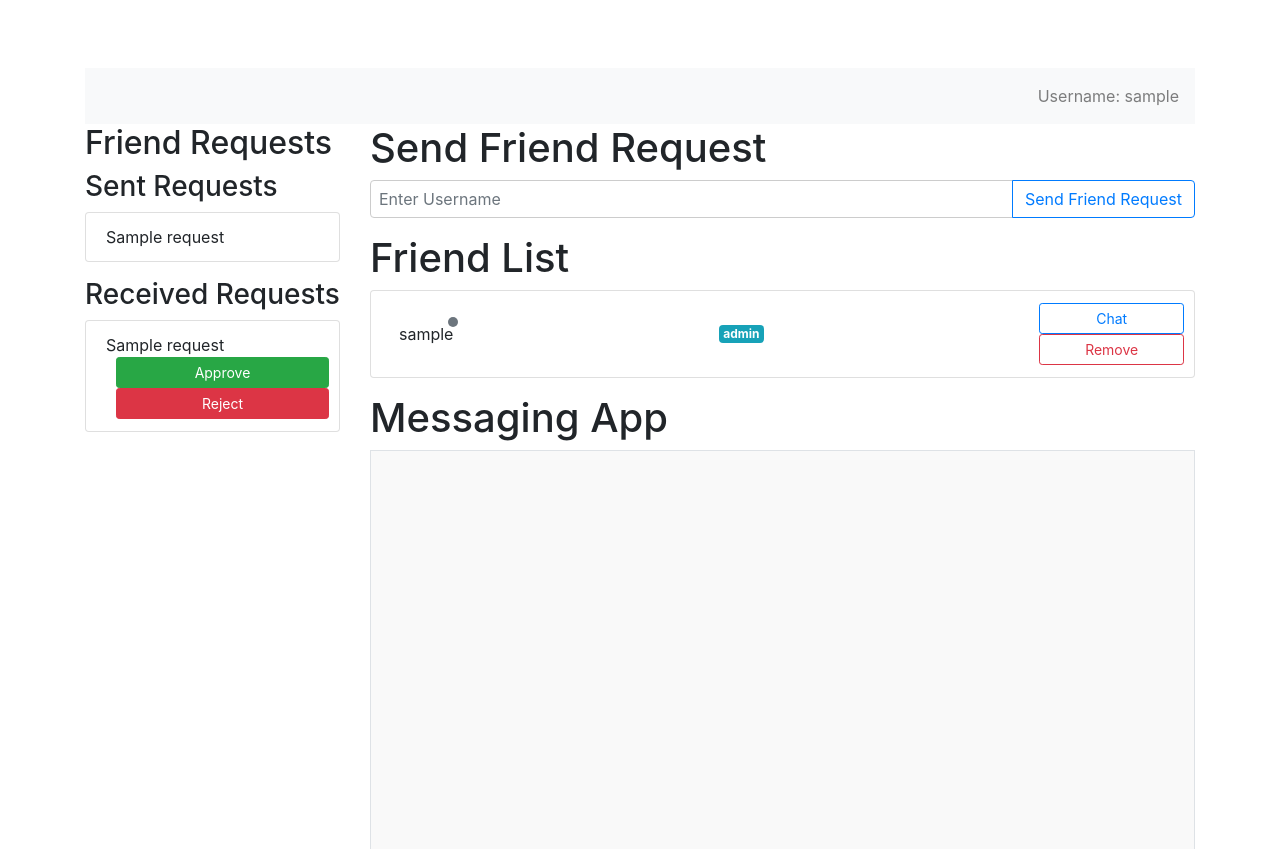
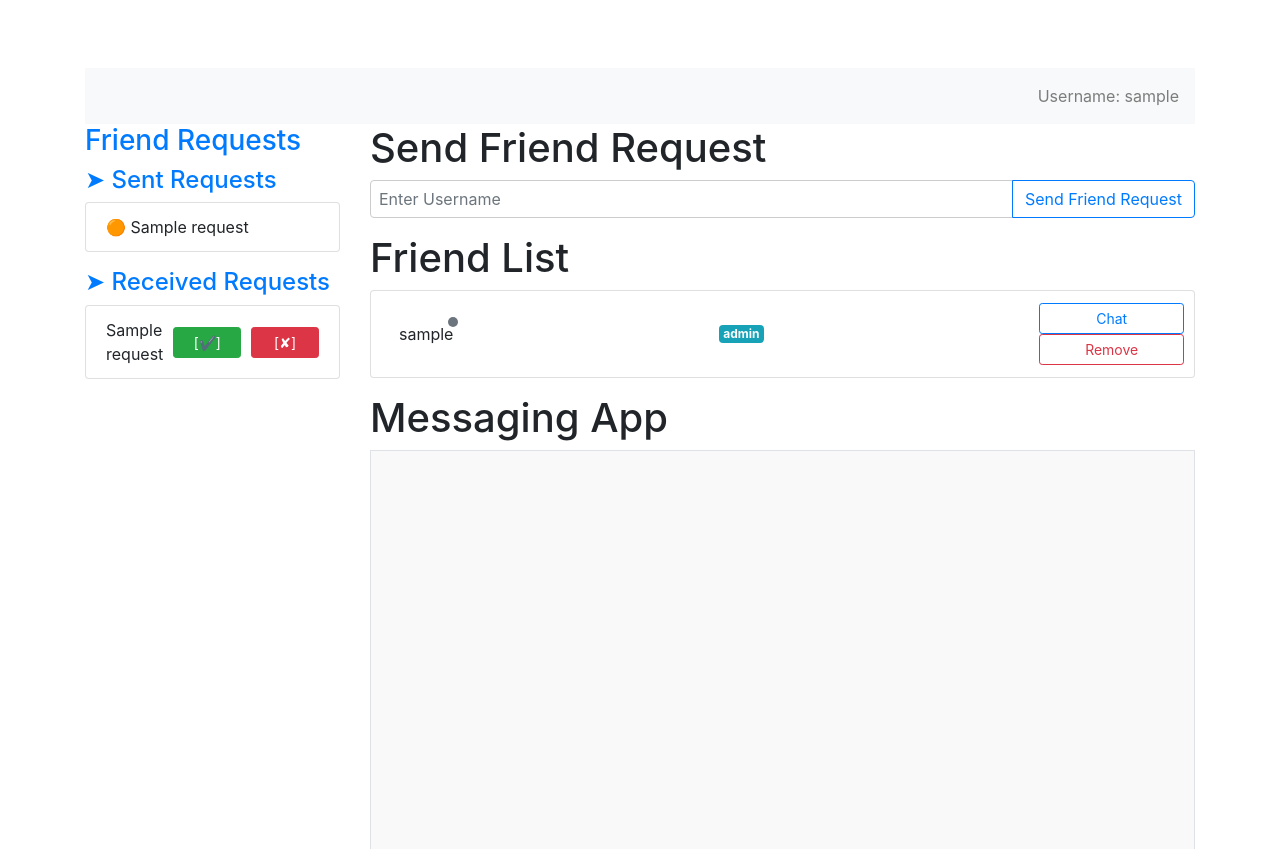
Before and after one commit to ap539813/Chat-Web-Application-in-Jinja, a Python web app: template templates/home.jinja in a window 1280 px wide. Shown: the part 80-929 px from the top of the page. Run offline with Jinja, Linux system fonts and the light colour scheme; the template is opened without the code that fills it: most values are stand-ins (such as "Sample title", 1, 10 or a date in 2020); some libraries are stand-ins or nearby versions.

Commit message:
Update home.jinja

```diff
--- a/templates/home.jinja
+++ b/templates/home.jinja
@@ -18,24 +18,60 @@
         <div class="row">
             <!-- Sidebar -->
             <div class="col-md-3">
-                <h2>Friend Requests</h2>
-                <h3>Sent Requests</h3>
+                <h3>
+                    <a href="#friendRequestsCollapse" data-toggle="collapse" aria-expanded="true" aria-controls="friendRequestsCollapse" class="d-block text-decoration-none">
+                        <span class="position-relative d-inline-block">
+                            Friend Requests
+                        </span>
+                    </a>
+                </h3>
+                <div id="friendRequestsCollapse" class="collapse show">
+                    <h4>
+                        <a href="#sentRequestsCollapse" data-toggle="collapse" aria-expanded="true" aria-controls="sentRequestsCollapse" class="d-block text-decoration-none">
+                            ➤ Sent Requests
+                        </a>
+                    </h4>
+                    <div id="sentRequestsCollapse" class="collapse show">
                         <ul class="list-group mb-3">
+                            {% if sent_requests %}
                                 {% for request in sent_requests %}
-                    <li class="list-group-item">{{ request }}</li>
+                                <li class="list-group-item list-group-item-nested">🟠 {{ request }}</li>
                                 {% endfor %}
+                            {% else %}
+                                <li class="list-group-item">No sent requests.</li>
+                            {% endif %}
                         </ul>
-                <h3>Received Requests</h3>
+                    </div>
+                    <h4>
+                        <a href="#receivedRequestsCollapse" data-toggle="collapse" aria-expanded="true" aria-controls="receivedRequestsCollapse" class="d-block text-decoration-none">
+                            ➤ Received Requests
+                        </a>
+                    </h4>
+                    <div id="receivedRequestsCollapse" class="collapse show">
                         <ul class="list-group">
+                            {% if received_requests %}
                                 {% for request in received_requests %}
                                 <li class="list-group-item">
+                                    <div class="request-item">
                                         {{ request }}
-                        <button class="btn btn-success btn-sm" onclick="approveFriend('{{ request }}')">Approve</button>
-                        <button class="btn btn-danger btn-sm" onclick="rejectFriend('{{ request }}')">Reject</button>
+                                        <button class="btn btn-success btn-sm" onclick="approveFriend('{{ request }}')">[✔]</button>
+                                        <button class="btn btn-danger btn-sm" onclick="rejectFriend('{{ request }}')">[✘]</button>
+                                    </div>
                                 </li>
                                 {% endfor %}
+                            {% else %}
+                                <li class="list-group-item">No received requests.</li>
+                            {% endif %}
                         </ul>
                     </div>
+
+                </div>
+
+            </div>
+
+
+
+
 
             <!-- Main Content -->
             <div class="col-md-9">
@@ -73,7 +109,7 @@
                 <!-- Messaging App Section -->
                 <div>
                     <h1>Messaging App</h1>
-                    <div id="message_box" class="border p-3" style="height: 400px; overflow: auto;">
+                    <div id="message_box" class="border p-3 mb-3">
                         <!-- Messages will be added here dynamically -->
                     </div>
                     <div id="chat_box" class="mt-3">
@@ -94,6 +130,14 @@
 
 
 <script>
+
+    $(document).ready(function() {
+            $('.collapse').on('shown.bs.collapse', function () {
+                $(this).parent().find('.collapse-arrow').css('transform', 'rotate(90deg)');
+            }).on('hidden.bs.collapse', function () {
+                $(this).parent().find('.collapse-arrow').css('transform', 'rotate(0deg)');
+            });
+        });
 
     function approveFriend(friend_username) {
         fetch('/approve_friend', {
@@ -220,9 +264,11 @@
     const socket = io();
 
     // an incoming message arrives, we'll add the message to the message box
-    socket.on("incoming", (msg, color="black") => {
-        add_message(msg, color);
-    })
+    // socket.on("incoming", (msg, sender) => {
+    //     let color = sender === "{{ username }}" ? "green" : "blue";
+    //     add_message(msg, color, sender);
+    // });
+
 
     // we'll send the message to the server by emitting a "send" event
     function send() {
@@ -292,11 +338,41 @@
 
     // function to add a message to the message box
     // called when an incoming message has reached a client
-    function add_message(message, color) {
+    function add_message(message, color, sender) {
         let box = $("#message_box");
-        let child = $(`<p style="color:${color}; margin: 0px;"></p>`).text(message);
+        let isSender = sender === "{{ username }}";
+        let messageClass = isSender ? 'my-message' : 'other-message';
+        let messageText = isSender ? `You: ${message}` : `${sender}: ${message}`;
+
+        let child = $(`
+            <div class="${messageClass} p-2 mb-1">
+                <p class="mb-0">${messageText}</p>
+            </div>
+        `);
+
         box.append(child);
     }
 
+    function add_system_message(message, color) {
+        let box = $("#message_box");
+        let isColor = color === `red`;
+        let messageClass = isColor ? 'system-message-red' : 'system-message-green';
+        let child = $(`
+            <div class="${messageClass} p-2 mb-1">
+                <p class="mb-0">${message}</p>
+            </div>
+        `);
+
+        box.append(child);
+    }
+
+    socket.on("incoming", (msg, color, sender) => {
+        if (sender === "system") {
+            add_system_message(msg, color);
+        } else {
+            add_message(msg, color, sender);
+        }
+    });
+
 </script>
 {% endblock %}
```
Lines whose indentation alone changed are shown as unchanged.
